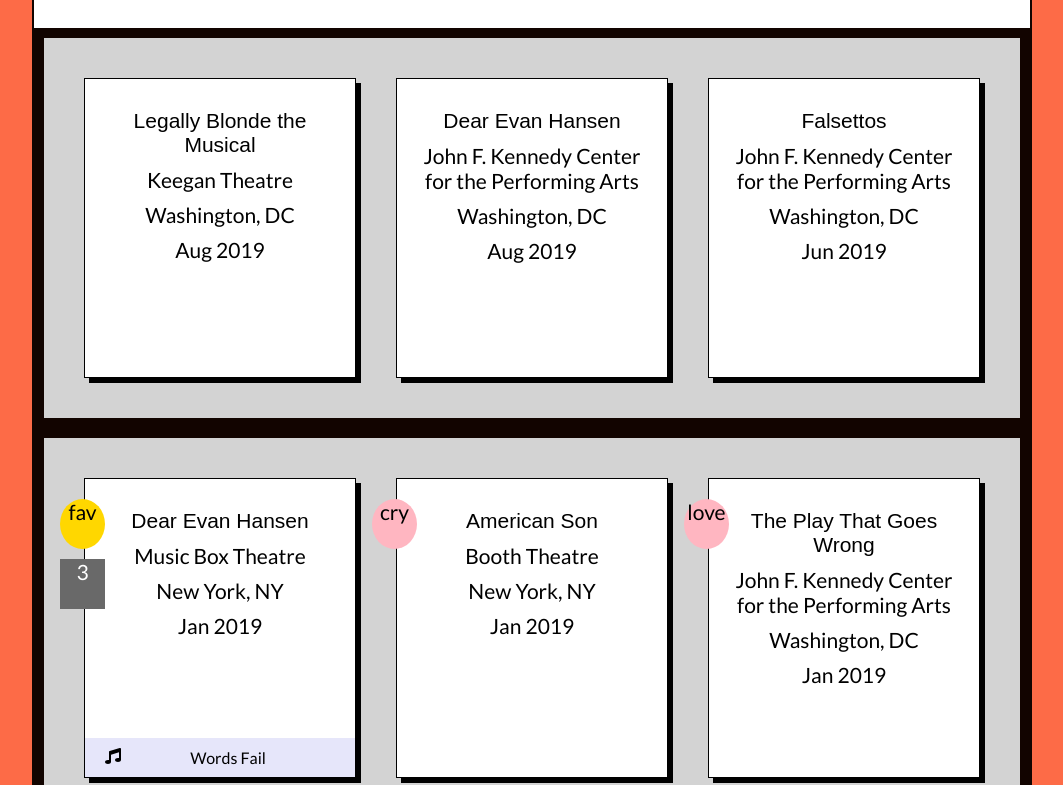
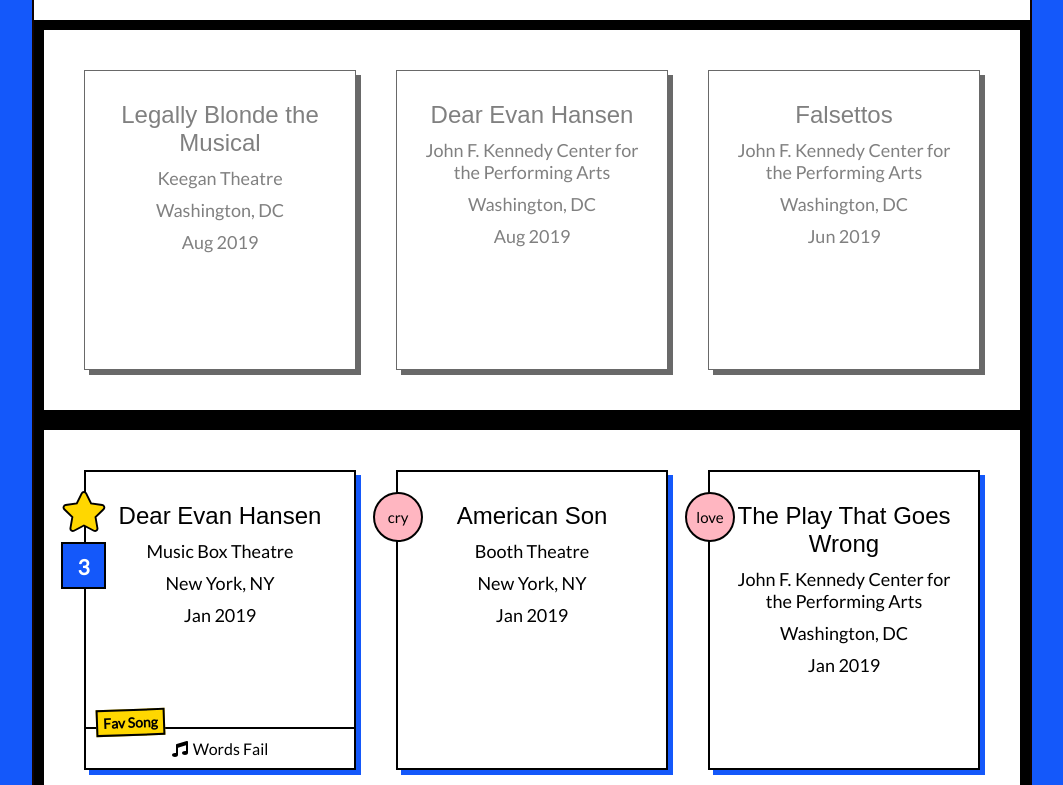
Before and after one commit to brittanyrw/theaterlog, a Vue app: page / in a window 1280 px wide. Shown: the part 517-1302 px from the top of the page, without its empty margins (108-1171 px from the left). Built offline with nearby package versions, Linux system fonts and the light colour scheme; a web font is replaced by a local one.

Commit message:
add overall color scheme

```diff
--- a/src/App.vue
+++ b/src/App.vue
@@ -30,9 +30,11 @@
 
 body {
   padding: 30px;
-  background-color: #FD6B47;
+  background-color: #1458FA;
   font-family: 'Lato', sans-serif;
   font-size: 21px;
+  position: relative;
+  margin: 0;
 }
 
 h1, ul {
--- a/src/components/Shows.vue
+++ b/src/components/Shows.vue
@@ -3,7 +3,7 @@
 		<div class="row" v-for="i in rowCount" v-bind:key="i">
 			<div v-for="(show) in itemCountInRow(i)" v-bind:key="show.id" class="show" v-bind:class="[{ upcoming: show.upcoming }] ">
 				<div v-if="show.upcoming == false && (show.fav || show.review || show.multi)" class="show-opinion">
-					<div v-if="show.fav" class="fav-view">fav</div>
+					<div v-if="show.fav" class="fav-view"><font-awesome-icon icon="star" class="fav-icon" /></div>
 					<div v-if="show.review" class="review">{{ show.review }}</div>
 					<div v-if="show.multi" class="multi-view">{{ show.multi }}</div>
 				</div>
@@ -14,7 +14,8 @@
 					<p class="show-date">{{ show.date }}</p>
 				</div>
 				<div v-if="show.favSong" class="favs">
-					<div v-if="show.favSong" class="fav-song">
+					<p class="fav-song-label">Fav Song</p>
+					<div class="fav-song">
 						<p class="song-label">
 						<font-awesome-icon icon="music" class="fs-icon" /></p>
 						<p class="song-name">{{ show.favSong }}</p>
@@ -50,25 +51,37 @@
 </script>
 <style>
 	.row {
-		background-color: lightgray;
+		background-color: white;
 		display: grid;
 		grid-template-columns: 1fr 1fr 1fr;
 		grid-auto-rows: auto;
 		grid-gap: 40px;
 		padding: 40px;
 		min-height: 400px;
-		border: 10px solid #120400;
+		border: 10px solid black;
 	}
 	.show {
 		padding: 20px 25px;
 		background-color: white;
 		position: relative;
-		border: 1px solid black;
-		box-shadow: 5px 5px 0 black;
+		border: 2px solid black;
+		box-shadow: 5px 5px 0 #1458FA;
+	}
+
+	.show.upcoming {
+		box-shadow: gray;
+		border: 1px solid dimgray;
+		color: gray;
+		box-shadow: 5px 5px 0 dimgray;
 	}
 
 	.show-name {
 		font-family: 'Amaranth', sans-serif;
+		font-size: 24px;
+	}
+
+	.show-theater, .show-location, .show-date {
+		font-size: 18px;
 	}
 
 	.show-opinion {
@@ -78,7 +91,6 @@
 	}
 
 	.show-opinion div {
-		margin-bottom: 10px;
 		height: 50px;
 		color: black;
 	}
@@ -86,16 +98,30 @@
 	.show-opinion .review {
 		background-color: lightpink;
 		border-radius: 50%;
+		margin-bottom: 15px;
+		border: 2px solid black;
+		padding: 14px 5px;
+		font-size: 15px;
+		width: 50px;
 	}
 
-	.show-opinion .fav-view {
-		background-color: gold;
-		border-radius: 50%;
+	.show-opinion .fav-view .fav-icon {
+		color: gold;
+		font-size: 39px;
+		margin-bottom: 8px;
 	}
 
 	.show-opinion .multi-view {
-		background-color: dimgray;
+		background-color: #1458FA;
 		color: white;
+		height: 30px;
+		padding: 10px;
+		font-weight: bold;
+		height: 47px;
+	}
+
+	.multi-view {
+		border: 2px solid black;
 	}
 
 	.favs {
@@ -103,13 +129,35 @@
 		bottom: 0;
 		left: 0;
 		width: 100%;
-		background-color: lavender;
+		background-color: white;
 		padding: 0 20px;
 		font-size: 16px;
+		color: black;
+		border-top: 2px solid black;
 	}
 
-	.fs-icon {
-		float: left;
+	.fav-song-label {
+		position: absolute;
+		top: -30px;
+		background-color: gold;
+		font-weight: bold;
+		padding: 3px 5px;
+		left: 10px;
+		font-size: 14px;
+		border: 2px solid black;
+		transform: rotate(-2deg);
+	}
+
+	.fav-view path {
+		stroke: black;
+		stroke-width: 25;
+	}
+
+	.song-label, .song-name {
+		display: inline-block;
+	}
+	.song-label {
+		margin-right: 5px;
 	}
 
 	@media screen and (max-width: 667px){
--- a/src/main.js
+++ b/src/main.js
@@ -2,9 +2,11 @@
 import App from './App.vue'
 import { library } from '@fortawesome/fontawesome-svg-core'
 import { faMusic } from '@fortawesome/free-solid-svg-icons'
+import { faStar } from '@fortawesome/free-solid-svg-icons'
 import { FontAwesomeIcon } from '@fortawesome/vue-fontawesome'
 
 library.add(faMusic)
+library.add(faStar)
 
 Vue.component('font-awesome-icon', FontAwesomeIcon)
 
```
